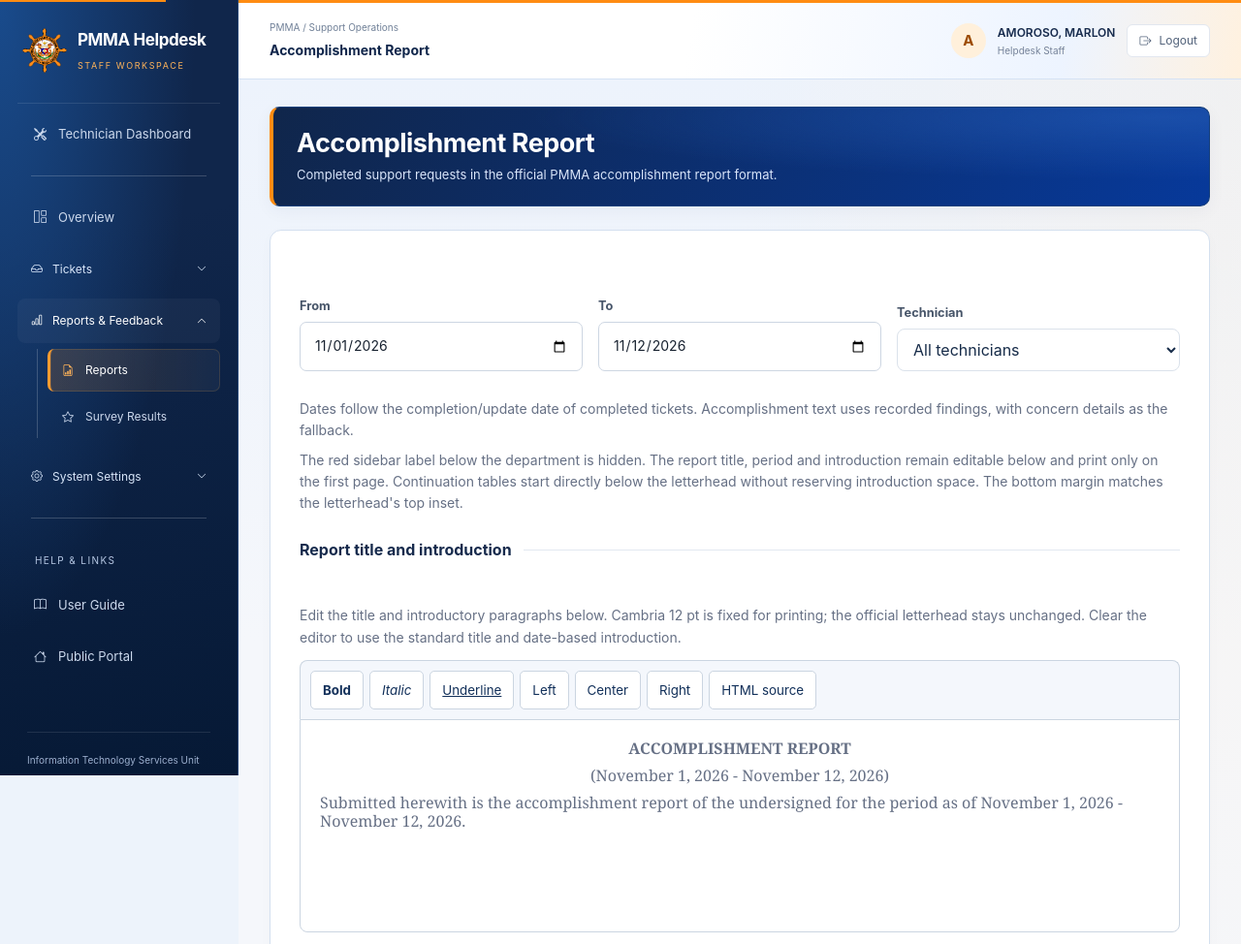
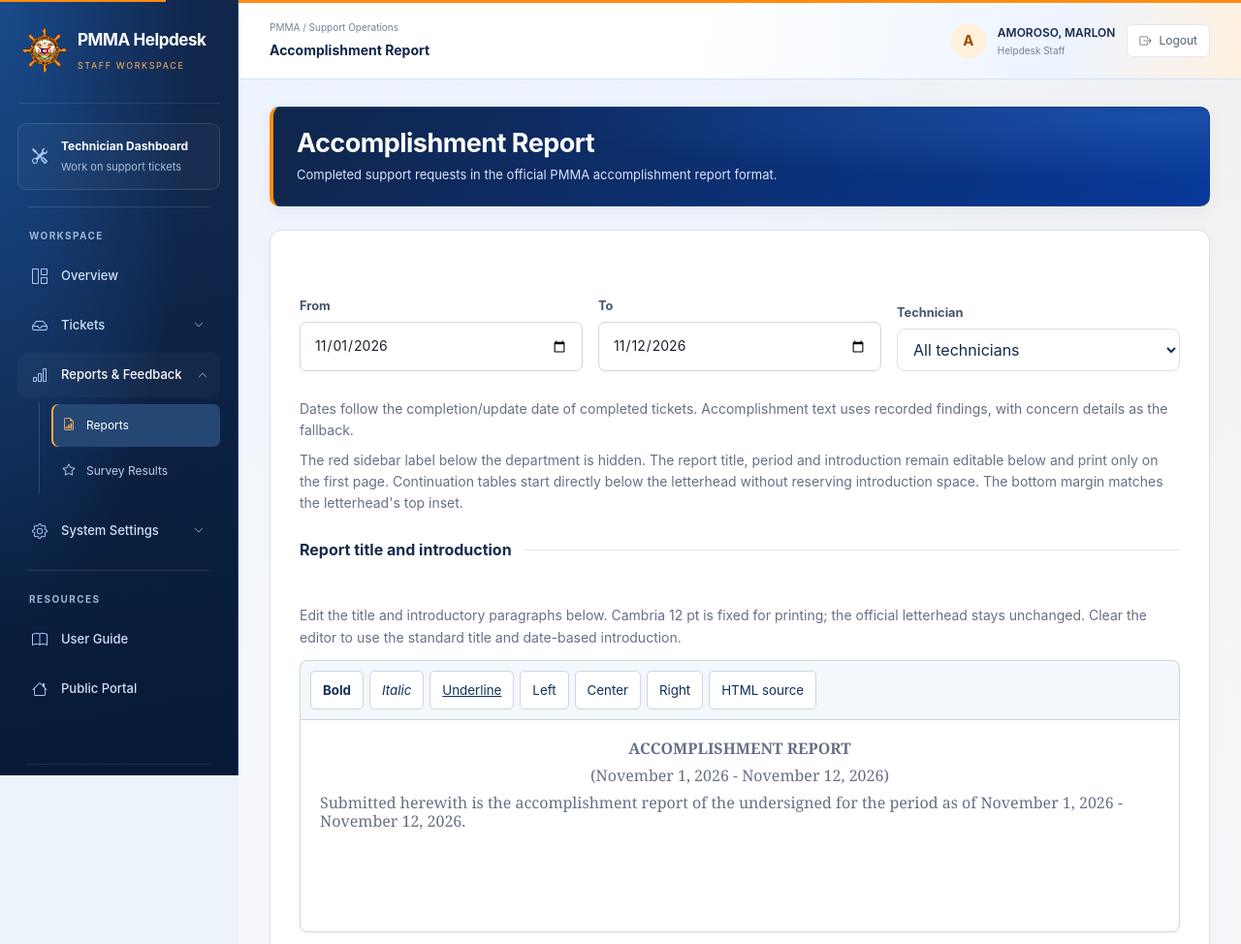
Before and after one commit to pmma-jerryamata/2026_PMMALaravelTemplate, a Laravel app: page /report in a window 1280 px wide. Shown: the top 974 px of the page at 97% size. Run offline with Laravel 9, Linux system fonts and the light colour scheme; a user stored in the database is signed in; data comes from the database, SQL or seed files in the repository.

Commit message:
feat: update technician dashboard titles and enhance sidebar navigation for clarity

```diff
--- a/public/helpdesk/css/legacy-adapter.css
+++ b/public/helpdesk/css/legacy-adapter.css
@@ -141,19 +141,31 @@ body { margin: 0; }
     .portal-form .report-actions > .btn { width: 100%; align-self: stretch; white-space: normal; }
 }
 
-.admin-sidebar .admin-nav-divider{border:0;border-top:1px solid #ffffff30;margin:16px 18px}.admin-sidebar nav .admin-nav-label{display:block;margin:16px 18px 8px;font-size:10px;letter-spacing:1.4px;color:#b6c8e4}
 
-/* Group related staff pages without extending the sidebar into a long flat list. */
+/* Consistent navigation rows, compact groups, and a distinct technician shortcut. */
+.admin-sidebar #staff-navigation { gap: 5px; padding-top: 12px; }
+.admin-sidebar #staff-navigation > a, .admin-sidebar .admin-nav-group > summary { display: flex; align-items: center; gap: 12px; min-height: 46px; padding: 12px; margin: 0; border: 1px solid transparent; border-radius: 9px; color: #d3e0f3; font-size: 13px; font-weight: 500; line-height: 1.5; text-decoration: none; }
+.admin-sidebar #staff-navigation > a > i, .admin-sidebar .admin-nav-group > summary > i:first-child { display: inline-flex; justify-content: center; align-items: center; flex: 0 0 20px; width: 20px; font-size: 16px; color: #a9c9f3; }
+.admin-sidebar #staff-navigation > a:hover, .admin-sidebar .admin-nav-group > summary:hover { color: #fff; background: #ffffff0d; }
+.admin-sidebar #staff-navigation > a.selected { color: white; background: #244774; border-color: #6684ac66; box-shadow: inset 3px 0 #ffab42; }
+.admin-sidebar #staff-navigation > a.selected > i { color: #ffbb66; }
 .admin-sidebar .admin-nav-group { min-width: 0; }
-.admin-sidebar .admin-nav-group > summary { display: flex; align-items: center; gap: 10px; min-height: 46px; padding: 12px 14px; border-radius: 8px; color: #d9e7fa; font-size: 12px; line-height: 1.5; cursor: pointer; list-style: none; }
+.admin-sidebar .admin-nav-group > summary { cursor: pointer; list-style: none; }
 .admin-sidebar .admin-nav-group > summary::-webkit-details-marker { display: none; }
 .admin-sidebar .admin-nav-group > summary > span { flex: 1; }
-.admin-sidebar .admin-nav-group > summary:hover { background: #ffffff10; color: white; }
-.admin-sidebar .admin-nav-group > summary:focus-visible { outline: 2px solid #ffb65c; outline-offset: 2px; }
-.admin-sidebar .admin-nav-group[open] > summary { color: white; background: #ffffff0a; }
+.admin-sidebar .admin-nav-group > summary:focus-visible, .admin-sidebar #staff-navigation a:focus-visible { outline: 2px solid #ffbd6e; outline-offset: 2px; }
+.admin-sidebar .admin-nav-group[open] > summary { color: #fff; background: #ffffff08; }
+.admin-sidebar .admin-nav-group:has(.selected) > summary { color: white; }
+.admin-sidebar .nav-group-arrow { flex: 0 0 14px; font-size: 10px; color: #a9bdd8; }
 .admin-sidebar .admin-nav-group[open] .nav-group-arrow { transform: rotate(180deg); }
-.admin-sidebar .nav-group-arrow { font-size: 10px; }
-.admin-sidebar .admin-nav-children { display: flex; flex-direction: column; gap: 4px; margin: 6px 0 10px 20px; padding-left: 10px; border-left: 1px solid #ffffff30; }
-.admin-sidebar nav .admin-nav-children a { min-height: 44px; padding: 10px 12px; font-size: 12px; margin: 0; }
-.admin-sidebar .admin-nav-divider { margin: 12px 14px; }
-@media(max-width:768px) { .admin-sidebar .admin-nav-group > summary { padding: 12px 10px; min-height: 48px; } .admin-sidebar nav .admin-nav-children a { min-height: 46px; } }
+.admin-sidebar .admin-nav-children { display: flex; flex-direction: column; gap: 3px; margin: 5px 0 10px 22px; padding: 2px 0 2px 12px; border-left: 1px solid #819fc144; }
+.admin-sidebar #staff-navigation .admin-nav-children a { gap: 10px; min-height: 44px; padding: 10px; margin: 0; border: 0; font-size: 12px; line-height: 1.5; border-radius: 7px; color: #bed0e9; }
+.admin-sidebar #staff-navigation .admin-nav-children a.selected { color: white; background: #244774; box-shadow: inset 2px 0 #ffab42; }
+.admin-sidebar .admin-nav-children i { width: 16px; text-align: center; font-size: 13px; }
+.admin-sidebar #staff-navigation .admin-nav-label { display: block; margin: 12px 12px 6px; font-size: 10px; font-weight: 650; letter-spacing: 1.4px; color: #9eb6d6; }
+.admin-sidebar .admin-nav-divider { border: 0; border-top: 1px solid #ffffff21; margin: 12px 10px 4px; }
+.admin-sidebar #staff-navigation > .admin-tech-shortcut { background: #ffffff08; border-color: #ffffff20; padding: 14px 12px; }
+.admin-sidebar .admin-tech-shortcut > span { min-width: 0; }
+.admin-sidebar .admin-tech-shortcut strong { display: block; font-size: 12px; font-weight: 650; color: #fff; }
+.admin-sidebar .admin-tech-shortcut small { display: block; margin-top: 4px; color: #a9bedb; font-size: 11px; font-weight: 400; }
+@media(max-width:768px) { .admin-sidebar #staff-navigation > a, .admin-sidebar .admin-nav-group > summary { min-height: 48px; } }
--- a/public/helpdesk/css/technician.css
+++ b/public/helpdesk/css/technician.css
@@ -45,3 +45,6 @@
 .tech-filter-panel .tech-filters { border: 0; border-top: 1px solid #e5ebf3; border-radius: 0; margin-bottom: 0; }
 .tech-filter-panel > summary:focus-visible { outline-offset: -4px; }
 @media(max-width:640px) { .tech-filter-panel > summary { padding: 16px; } }
+
+.tech-heading-actions { display: flex; flex-shrink: 0; gap: 12px; flex-wrap: wrap; }
+@media(max-width:640px) { .tech-heading { flex-direction: column; align-items: stretch; gap: 20px; } .tech-heading-actions { width: 100%; gap: 10px; } .tech-heading-actions .tech-create { flex: 1; } }
--- a/resources/views/helpdesk/layouts/dashboard.blade.php
+++ b/resources/views/helpdesk/layouts/dashboard.blade.php
@@ -16,9 +16,10 @@
 <button type="button" class="admin-menu-close" aria-label="Close navigation"><i class="bi bi-x-lg" aria-hidden="true"></i></button>
 <nav id="staff-navigation" aria-label="Staff navigation">
 @if(\App\Models\Technician::whereRaw('LOWER(email) = ?', [mb_strtolower(trim(auth()->user()->email))])->exists())
-<a href="{{ route('tech.index') }}" @class(['selected' => request()->routeIs('tech.*')])><i class="bi bi-tools" aria-hidden="true"></i> Technician Dashboard</a>
+<a href="{{ route('tech.index') }}" @class(['admin-tech-shortcut', 'selected' => request()->routeIs('tech.*')])><i class="bi bi-tools" aria-hidden="true"></i><span><strong>Technician Dashboard</strong><small>Work on support tickets</small></span></a>
 <hr class="admin-nav-divider">
 @endif
+<span class="admin-nav-label">WORKSPACE</span>
 <a href="{{ route('dashboard') }}" @class(['selected' => request()->routeIs('dashboard', 'admin.index', 'support') && !request('status')])><i class="bi bi-grid-1x2" aria-hidden="true"></i> Overview</a>
 <details class="admin-nav-group" @if(request()->routeIs('dashboard.queue', 'dashboard.tickets.*') || (request()->routeIs('dashboard', 'admin.index', 'support') && request('status'))) open @endif>
 <summary><i class="bi bi-inbox" aria-hidden="true"></i><span>Tickets</span><i class="bi bi-chevron-down nav-group-arrow" aria-hidden="true"></i></summary>
@@ -40,7 +41,7 @@
 @endforeach
 </div></details>
 <hr class="admin-nav-divider">
-<span class="admin-nav-label">HELP &amp; LINKS</span>
+<span class="admin-nav-label">RESOURCES</span>
 <a href="{{ route('dashboard.user-guide') }}" @class(['selected' => request()->routeIs('dashboard.user-guide')])><i class="bi bi-book" aria-hidden="true"></i> User Guide</a>
 <a href="{{ route('home') }}"><i class="bi bi-house" aria-hidden="true"></i> Public Portal</a>
 </nav><div class="admin-sidebar-bottom"><span>Information Technology Services Unit</span></div></aside>
--- a/resources/views/helpdesk/technician/index.blade.php
+++ b/resources/views/helpdesk/technician/index.blade.php
@@ -1,7 +1,7 @@
 <!doctype html>
 <html lang="en"><head>
 <meta charset="utf-8"><meta name="viewport" content="width=device-width, initial-scale=1"><meta name="theme-color" content="#10264b">
-<title>Technician Dashboard | {{ $systemSettings['app_name'] }}</title>
+<title>Job Request | {{ $systemSettings['app_name'] }}</title>
 <link rel="icon" href="{{ asset('helpdesk/images/pmma-logo.png') }}">
 <link rel="stylesheet" href="{{ asset('helpdesk/icons/bootstrap-icons.css') }}">
 <link rel="stylesheet" href="{{ asset('helpdesk/css/technician.css') }}?v={{ filemtime(public_path('helpdesk/css/technician.css')) }}">
@@ -9,7 +9,7 @@
 <a class="tech-skip" href="#main-content">Skip to tickets</a>
 <header class="tech-header"><a class="tech-brand" href="{{ route('tech.index') }}"><img src="{{ asset('helpdesk/images/pmma-logo.png') }}" alt="" width="40" height="40"><span>PMMA Helpdesk<small>TECHNICIAN WORKSPACE</small></span></a><nav aria-label="Workspace"><a href="{{ route('dashboard') }}">Admin panel</a><form method="post" action="{{ route('logout') }}">@csrf<button type="submit">Log out</button></form></nav></header>
 <main id="main-content" class="tech-main">
-<section class="tech-heading"><div><p class="tech-eyebrow">{{ auth()->user()->name }}</p><h1>Tickets to work on</h1><p>Review the concern, record your diagnosis, and update the ticket.</p></div><a class="tech-button tech-secondary" href="{{ route('tech.index', request()->query()) }}"><i class="bi bi-arrow-clockwise" aria-hidden="true"></i> Refresh</a></section>
+<section class="tech-heading"><div><p class="tech-eyebrow">{{ auth()->user()->name }}</p><h1>Job Request</h1><p>Review the concern, record your diagnosis, and update the ticket.</p></div><div class="tech-heading-actions"><a class="tech-button tech-create" href="{{ route('dashboard.tickets.create') }}"><i class="bi bi-plus-lg" aria-hidden="true"></i> Create Ticket</a><a class="tech-button tech-secondary" href="{{ route('tech.index', request()->query()) }}"><i class="bi bi-arrow-clockwise" aria-hidden="true"></i> Refresh</a></div></section>
 @if(session('success'))<div class="tech-alert" role="status">{{ session('success') }}</div>@endif
 @if($errors->any())<div class="tech-alert tech-error" role="alert"><strong>Changes were not saved.</strong><ul>@foreach($errors->all() as $error)<li>{{ $error }}</li>@endforeach</ul></div>@endif
 <div class="tech-counts"><a href="{{ route('tech.index') }}"><strong>{{ $pendingCount }}</strong><span>Pending tickets</span></a><a href="{{ route('tech.index', ['technician' => 'unassigned']) }}"><strong>{{ $unassignedCount }}</strong><span>Unassigned</span></a></div>
```
Also changed, not shown: tests/Feature/HelpdeskPresentationTest.php (+1 -1 lines).
